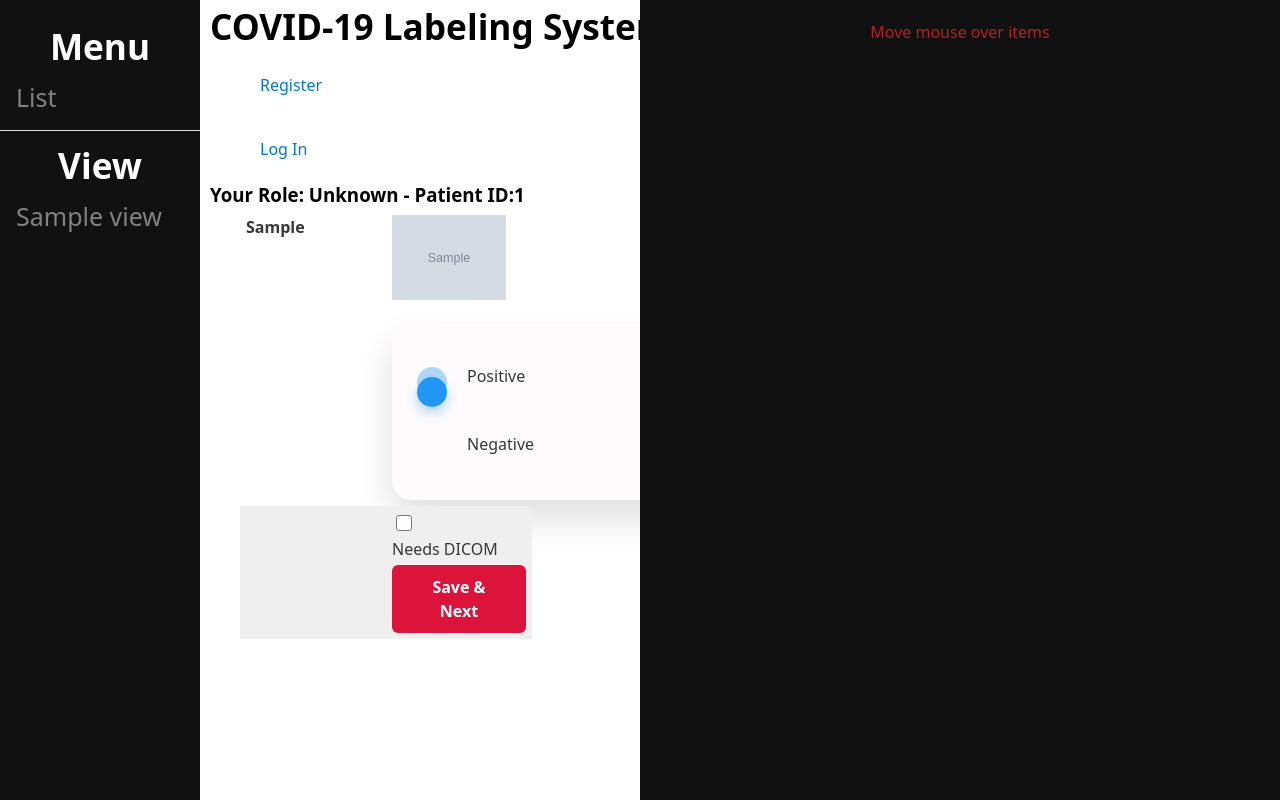
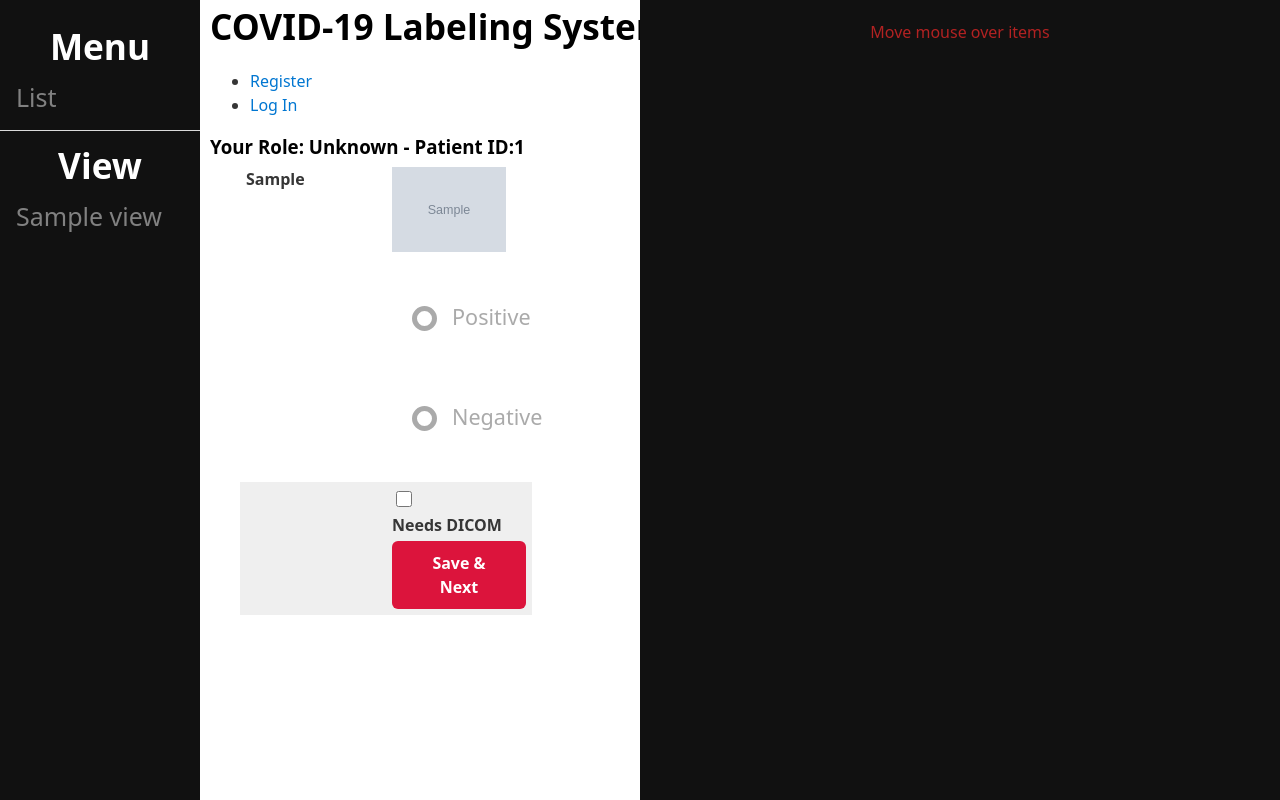
Before and after one commit to IAmS4n/CTLabeling, a Flask app: template labeler/templates/patient.html in a window 1280 px wide. Run offline with Flask 2, Linux system fonts and the light colour scheme; the template is opened without the code that fills it: most values are stand-ins (such as "Sample title", 1, 10 or a date in 2020); grey boxes marked "Sample" are stand-in pictures; lists and menus that the app fills with data are empty.

Commit message:
:lipstick: Updating the UI and style files.

```diff
--- a/labeler/templates/patient.html
+++ b/labeler/templates/patient.html
@@ -5,67 +5,12 @@
 {% endblock %}
 {% block style %}
   <style>
-    :root {
-      --primary-c: #2196F3;
-      --secondary-c: #B2D7F5;
-
-      --white: #FDFBFB;
-
-      --text: #082943;
-      --bg: var(--primary-c);
-    }
-
-
-    ul {
-      list-style-type: none;
-      padding-left: 50px;
-      margin: 0;
-    }
-
-    li {
-      display: block;
-      position: relative;
-      padding: 20px 0;
-    }
-
     .thumbnail {
       max-width: 85%;
     }
 
     .main_img {
       width: 95%;
-    }
-
-    /** LIGHTBOX MARKUP **/
-
-    .lightbox {
-      /** Default lightbox to hidden */
-      display: none;
-
-      /** Position and style */
-      position: fixed;
-      z-index: 999;
-      width: 100%;
-      height: 100%;
-      text-align: center;
-      top: 0;
-      left: 0;
-      background: rgba(0, 0, 0, 0.8);
-    }
-
-    .lightbox img {
-      /** Pad the lightbox image */
-      max-width: 90%;
-      max-height: 80%;
-      margin-top: 2%;
-    }
-
-    .lightbox:target {
-      /** Remove default browser outline */
-      outline: none;
-
-      /** Unhide lightbox **/
-      display: block;
     }
 
     /* The sidebar menu */
@@ -127,59 +72,82 @@
       }
     }
 
-    /* Card
-    –––––––––––––––––––––––––––––––––––––––––––––––––– */
-    .card {
-      display: flex;
-      flex-direction: column;
-      background: var(--white);
-      width: 300px;
-      padding: 20px 25px;
-      border-radius: 20px;
-      box-shadow: 0 19px 38px rgba(0, 0, 0, 0.13);
+    .container {
+      display: block;
+      position: relative;
+      height: auto;
+      width: 500px;
     }
 
+    .container ul {
+      list-style: none;
+      margin: 0;
+      padding: 0;
+      overflow: auto;
+    }
 
-    /* Radio Button
-    –––––––––––––––––––––––––––––––––––––––––––––––––– */
-    input[type=radio] {
+    .container ul li {
+      color: #AAAAAA;
+      display: block;
+      position: relative;
+      float: left;
+      width: 100%;
+      height: 100px;
+    }
+
+    .container ul li input[type=radio] {
       position: absolute;
       visibility: hidden;
     }
 
-    label {
+    .container ul li label {
+      display: block;
+      position: relative;
+      font-weight: 300;
+      font-size: 1.35em;
+      padding: 25px 20px 20px 60px;
+      height: 30px;
+      z-index: 9;
       cursor: pointer;
-      font-weight: 400;
+      -webkit-transition: all 0.25s linear;
     }
 
-    .check {
-      width: 30px;
-      height: 30px;
+    .container ul li .check {
+      display: block;
       position: absolute;
-      border-radius: 50%;
-      transition: transform .6s cubic-bezier(0.68, -0.55, 0.27, 1.55);
+      border: 5px solid #AAAAAA;
+      border-radius: 100%;
+      height: 25px;
+      width: 25px;
+      top: 30px;
+      left: 20px;
+      z-index: 5;
+      transition: border .25s linear;
+      -webkit-transition: border .25s linear;
     }
 
-    /* Reset */
-    input.one ~ .check {
-      transform: translate(-50px, -25px);
-      background: var(--secondary-c);
+    .container ul li .check::before {
+      display: block;
+      position: absolute;
+      content: '';
+      border-radius: 100%;
+      height: 15px;
+      width: 15px;
+      margin: auto;
+      transition: background 0.25s linear;
+      -webkit-transition: background 0.25s linear;
     }
 
-    input.two ~ .check {
-      transform: translate(-50px, -83px);
-      background: var(--primary-c);
-      box-shadow: 0 6px 12px rgba(33, 150, 243, 0.35);
+    input[type=radio]:checked ~ .check {
+      border: 5px solid #0DFF92;
     }
 
-    /* Radio Input #1 */
-    input.one:checked ~ .check {
-      transform: translate(-50px, 33px);
+    input[type=radio]:checked ~ .check::before {
+      background: #0DFF92;
     }
 
-    /* Radio Input #2  */
-    input.two:checked ~ .check {
-      transform: translate(-50px, -25px);
+    input[type=radio]:checked ~ label {
+      color: #0DFF92;
     }
 
   </style>
@@ -237,7 +205,7 @@
 
               <br>
 
-              <div class="card">
+              <div class="container">
                 <ul>
                   <li>
                     <input type="radio" value="positive" name="z_{{ slice.z }}_status" id="z_{{ slice.z }}_positive"
```
